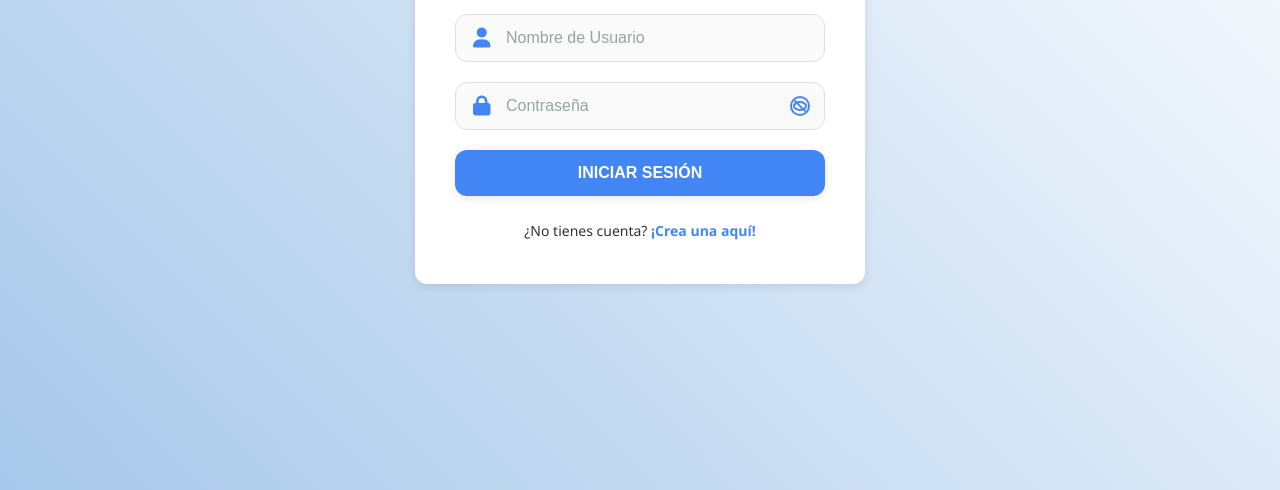
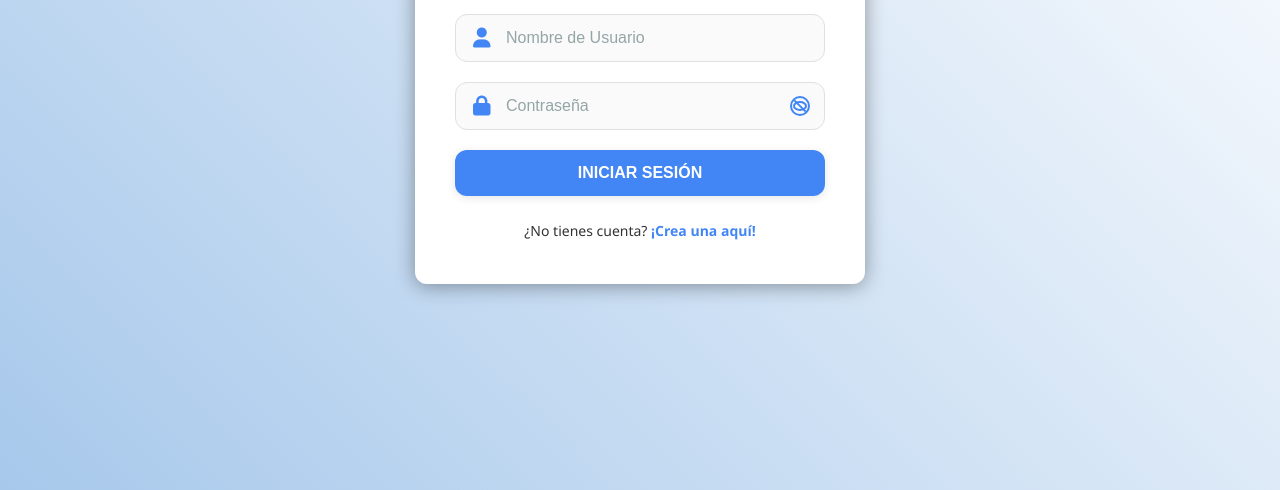
Before and after one commit to MancillaO/app-todo, a website with bundled scripts: page public/pages/login.html in a window 1280 px wide. Shown: the part 310-800 px from the top of the page. Built offline with nearby package versions, Linux system fonts and the light colour scheme.

Commit message:
enhance login container shadow for improved visual depth

```diff
--- a/public/styles/styles.css
+++ b/public/styles/styles.css
@@ -19,7 +19,7 @@ body {
   background: #ffffff;
   padding: 30px 40px;
   border-radius: 12px;
-  box-shadow: 0 2px 10px rgba(0, 0, 0, 0.1);
+  box-shadow: 0 2px 20px #00000060;
   width: 100%;
   max-width: 450px;
   box-sizing: border-box;
```
